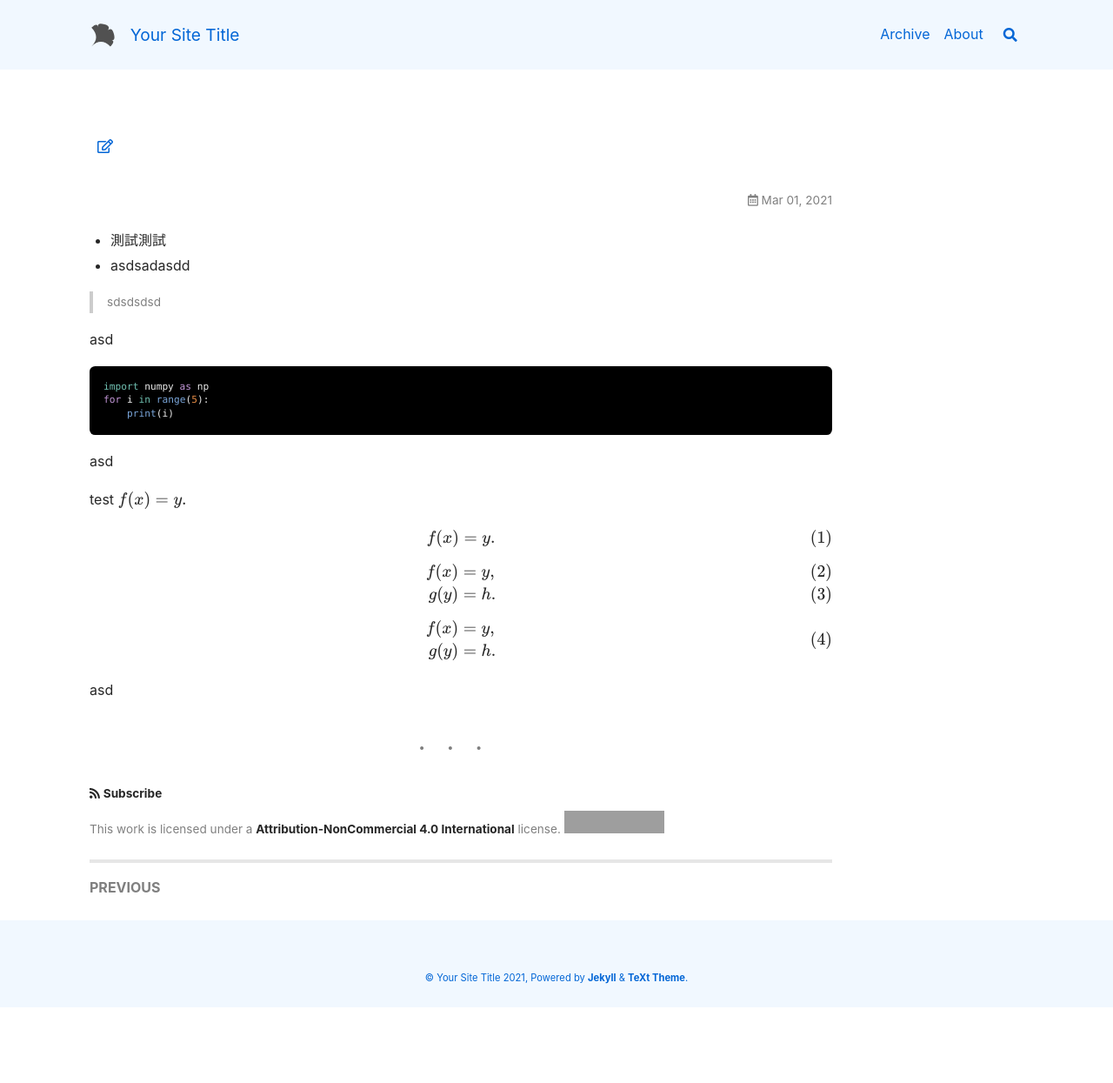
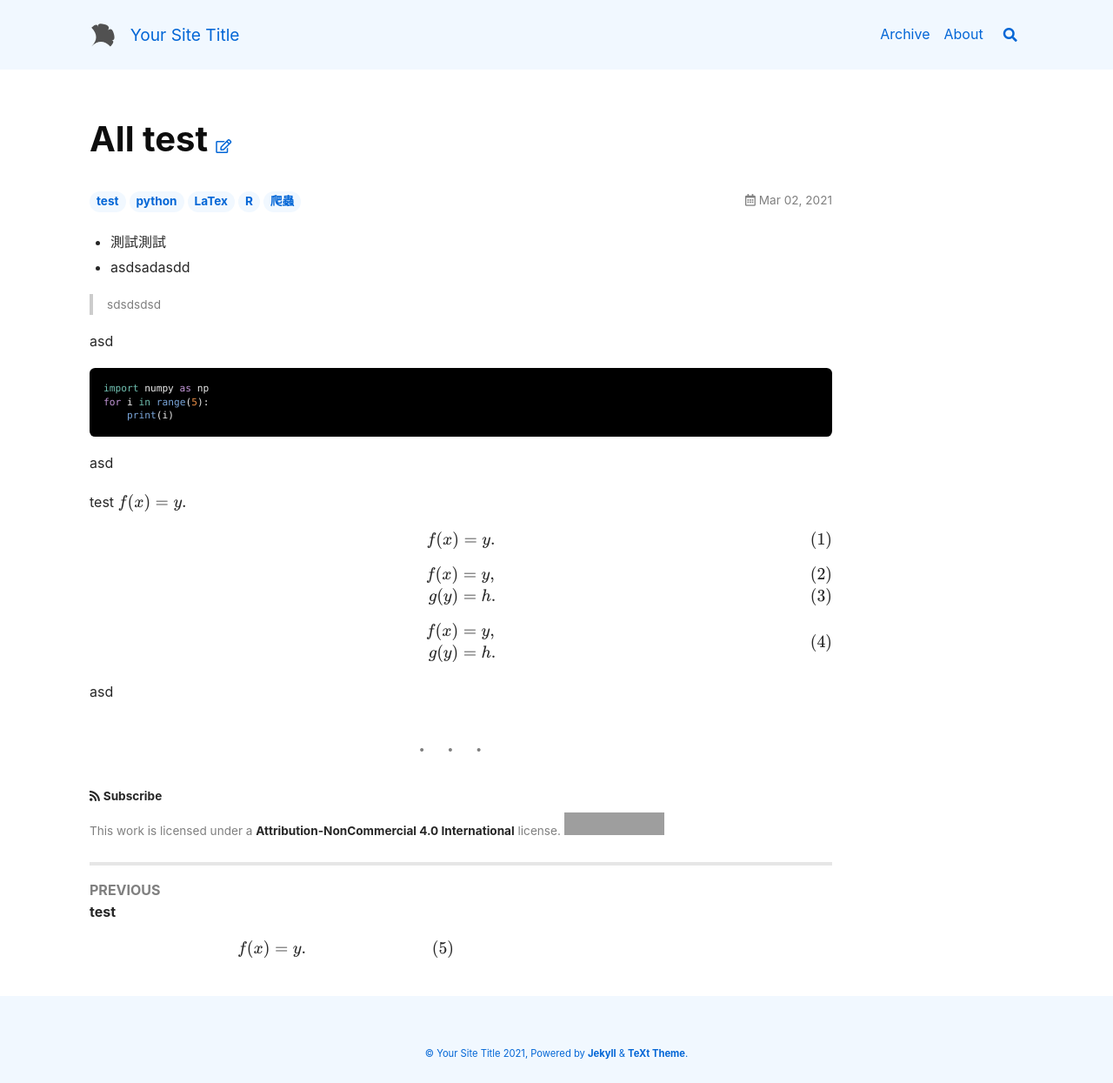
Before and after one commit to ChoCho66/ChoCho66.github.io, a Jekyll site: the page built from _posts/2021-03-02-all_test.md, in a window 1280 px wide. Shown: the whole page at 87% size. Built offline with Jekyll 4.4.1, drawn with Linux system fonts in a browser that asks for light colours; nearby versions of some CDN libraries; formulas are drawn with MathJax 3; before the commit the page ends 1158 px from its top, so only the background shows below that; grey boxes are pictures that could not be loaded.

Commit message:
20210301

```diff
--- a/_posts/2021-03-02-all_test.md
+++ b/_posts/2021-03-02-all_test.md
@@ -5,7 +5,7 @@
     # zh:       博客
     # zh-Hans:  博客
     # zh-Hant:  博客
-tags: "test" "python" "LaTex" "R" "爬蟲"
+tags: [test,python, LaTex, R, 爬蟲]
 #date:   2021-03-01 17:34:40 +0800     # 编写时间，不要超过当前系统时间，否则编译不通过
 key:    all_test              # 文章的唯一 ID，不要重复了
 aside:
```
Also changed, not shown: _posts/2021-03-01-math_test.md (+1 -1 lines).
